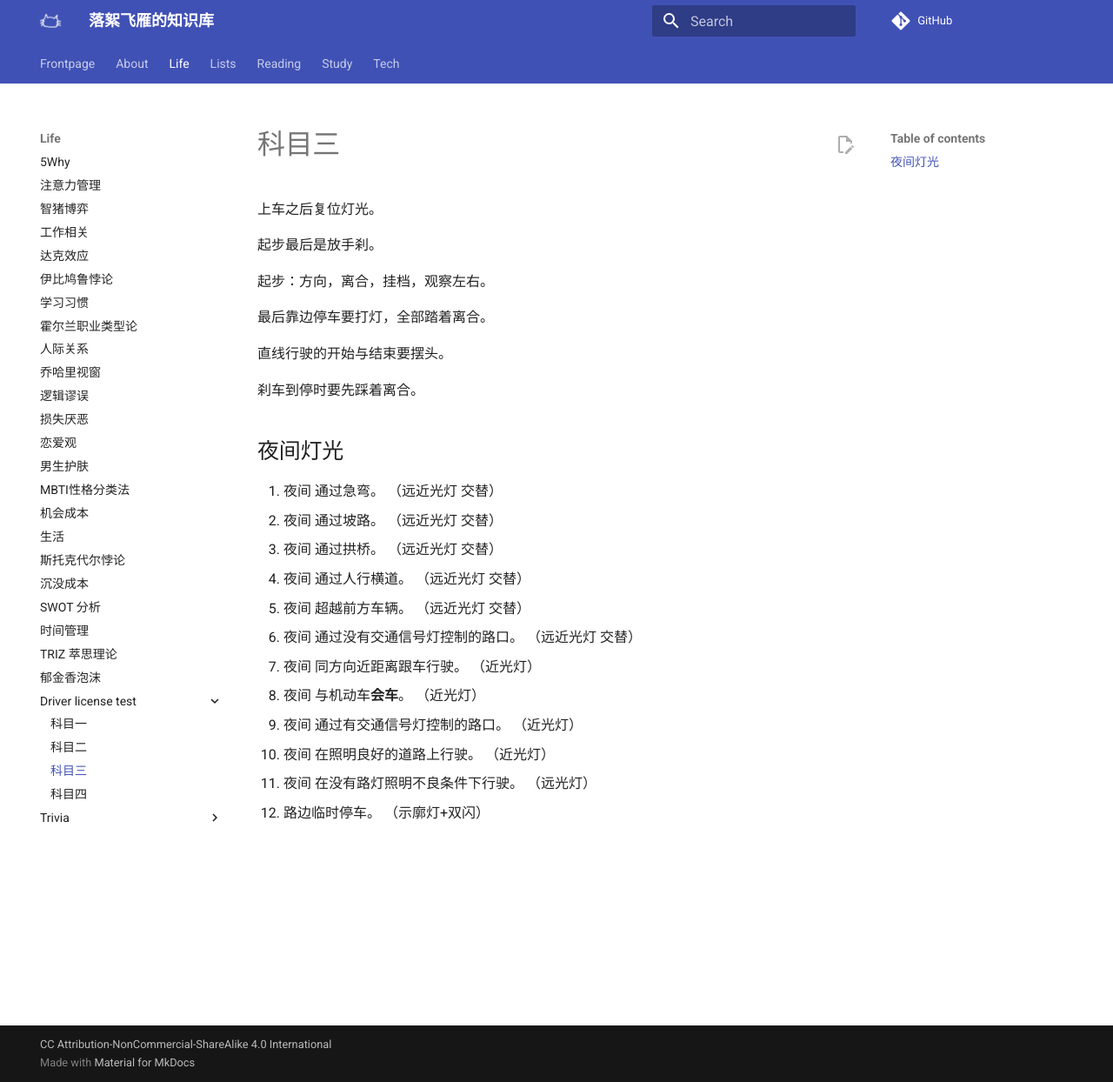
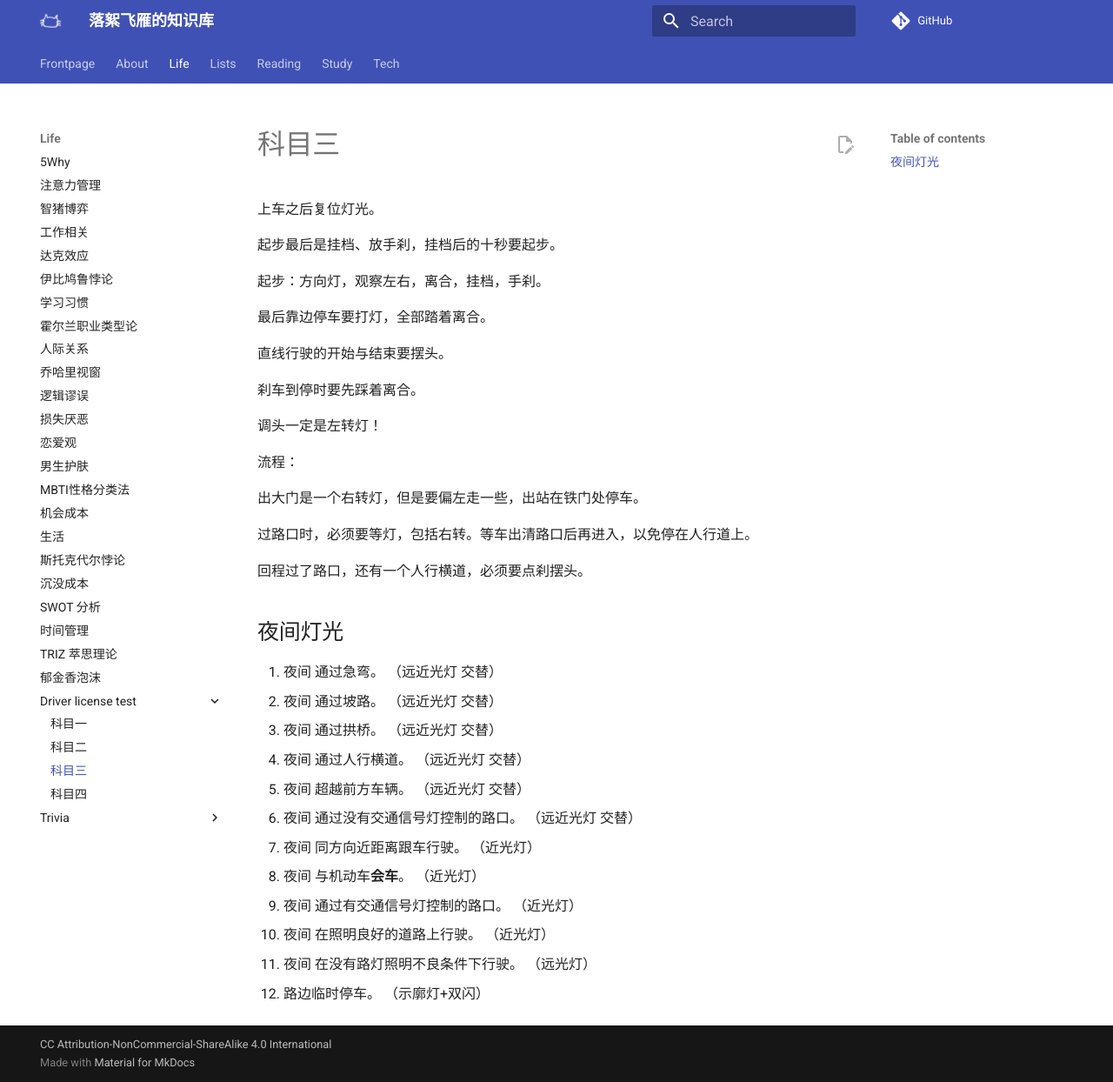
Before and after one commit to luoxufeiyan/wiki.luoxufeiyan.com, an MkDocs documentation site: the page built from docs/life/driver_license_test/subject_3.md, in a window 1280 px wide and 1244 px high. Shown: the whole window at 87% size. Built offline with MkDocs 1.6.1 and Material for MkDocs 9.7.7, drawn with Linux system fonts in a browser that asks for light colours; comment, search, counter and statistics services are not loaded.

Commit message:
feat: update

```diff
--- a/docs/life/driver_license_test/subject_3.md
+++ b/docs/life/driver_license_test/subject_3.md
@@ -2,15 +2,25 @@
 
 上车之后复位灯光。
 
-起步最后是放手刹。
+起步最后是挂档、放手刹，挂档后的十秒要起步。
 
-起步：方向，离合，挂档，观察左右。
+起步：方向灯，观察左右，离合，挂档，手刹。
 
 最后靠边停车要打灯，全部踏着离合。
 
 直线行驶的开始与结束要摆头。
 
 刹车到停时要先踩着离合。
+
+调头一定是左转灯！
+
+流程：
+
+出大门是一个右转灯，但是要偏左走一些，出站在铁门处停车。
+
+过路口时，必须要等灯，包括右转。等车出清路口后再进入，以免停在人行道上。
+
+回程过了路口，还有一个人行横道，必须要点刹摆头。
 
 ## 夜间灯光
 
```
